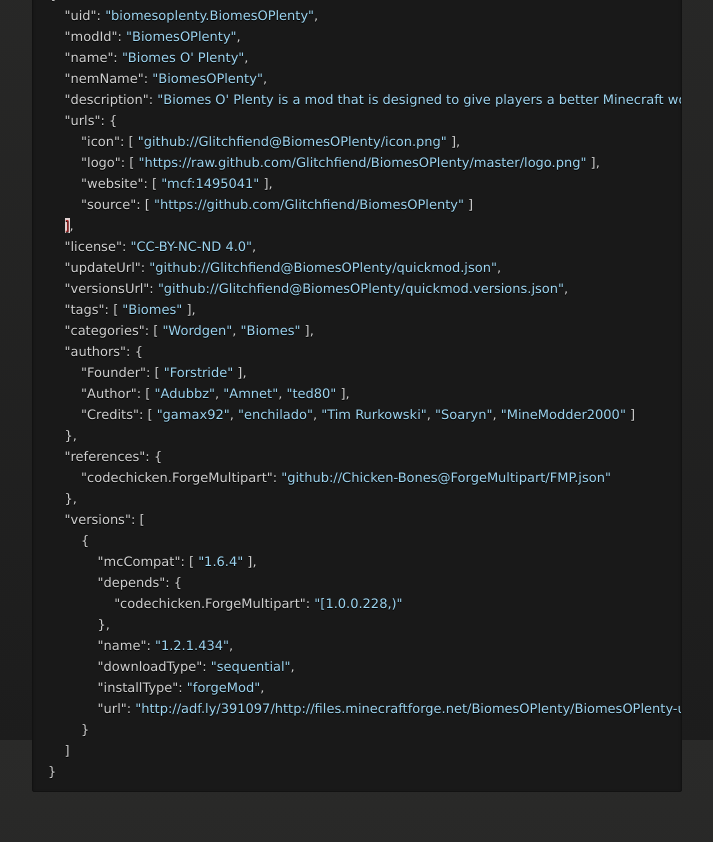
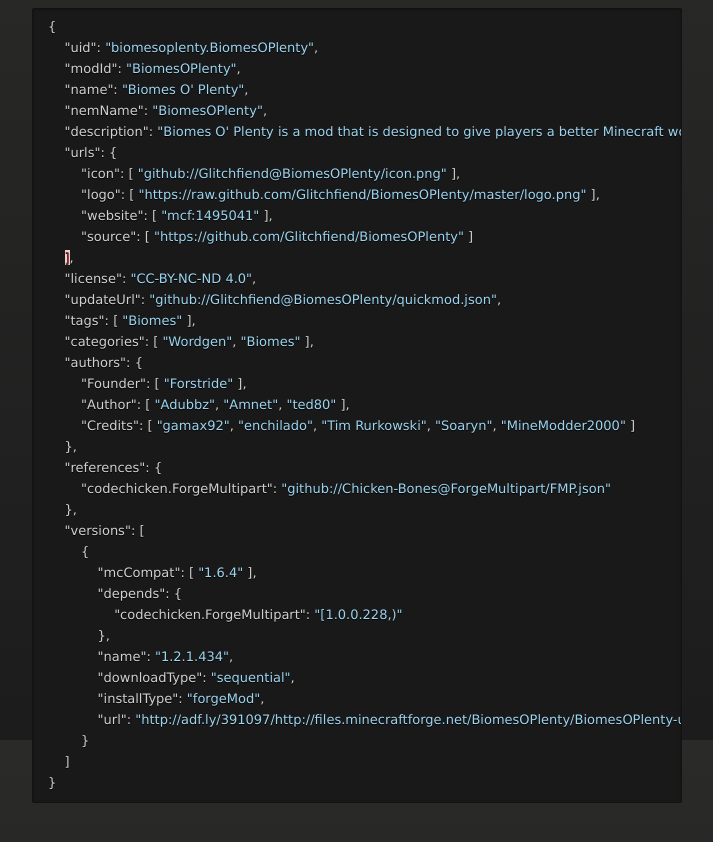
Before and after one commit to 02JanDal/QuickModDoc, a Jekyll site: the page built from qm_spec.markdown, in a window 1280 px wide and 900 px high, scrolled down 1960 px. Shown: the top 842 px of the window, without its empty margins (283-996 px from the left). Built offline with Jekyll 4.4.1, drawn with Linux system fonts in a browser that asks for light colours; nearby versions of some CDN libraries; Markdown is read by kramdown in place of the engine named in the settings; some of the changed text lies outside the part shown.

Commit message:
Small fixes

```diff
--- a/qm_spec.markdown
+++ b/qm_spec.markdown
@@ -77,7 +78,6 @@
     ],
     "license": "CC-BY-NC-ND 4.0",
     "updateUrl": "github://Glitchfiend@BiomesOPlenty/quickmod.json",
-    "versionsUrl": "github://Glitchfiend@BiomesOPlenty/quickmod.versions.json",
     "tags": [ "Biomes" ],
     "categories": [ "Wordgen", "Biomes" ],
     "authors": {
```
Also changed, not shown: other parts of qm_spec.markdown (+2 -1 lines).
